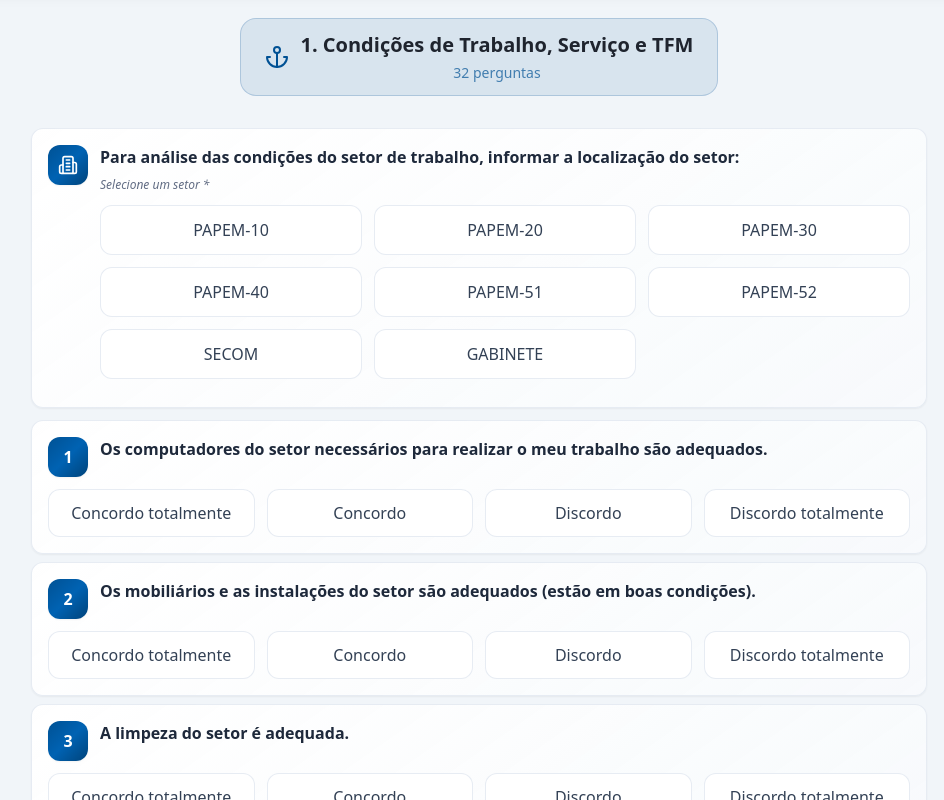
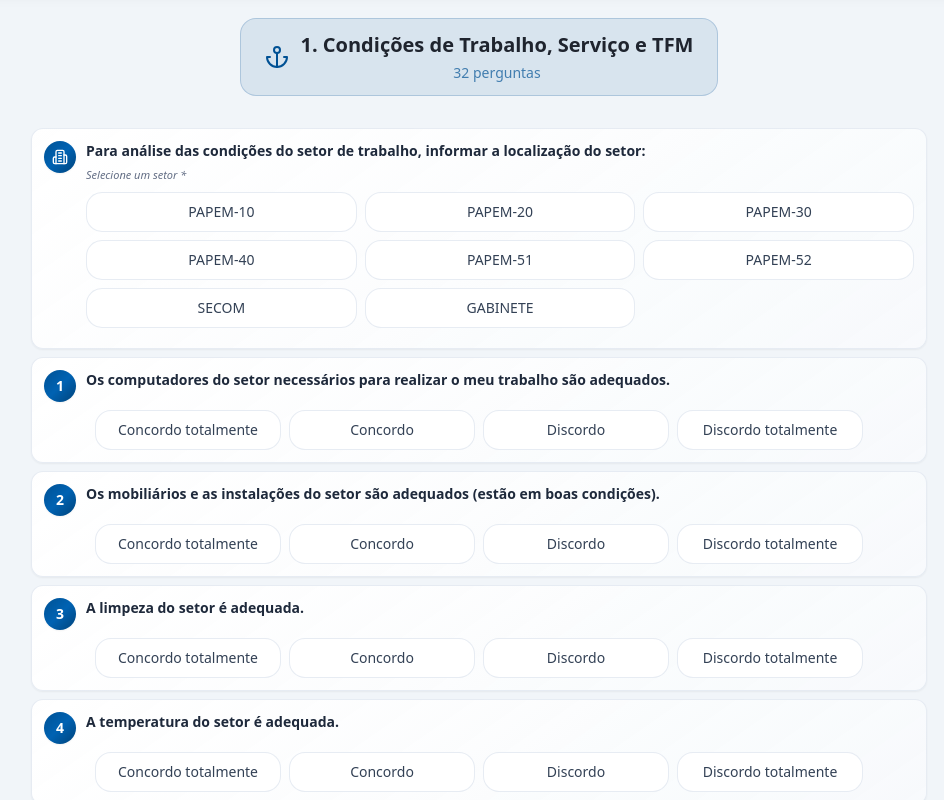
Before and after one commit to brunadevfull/papem-pulse2, a React (Vite) app: page / in a window 1280 px wide. Shown: the part 780-1580 px from the top of the page, without its empty margins (161-1105 px from the left). Built offline with nearby package versions, Linux system fonts and the light colour scheme.

Commit message:
Compact survey question layout

```diff
--- a/src/components/survey/Question.tsx
+++ b/src/components/survey/Question.tsx
@@ -16,33 +16,33 @@ export function Question({ question, name, value, onChange, options, required =
   return (
     <div
       id={`question-${name}`}
-      className={`question-card-enhanced p-4 mb-3 fade-in ${
+      className={`question-card-enhanced p-3 mb-2 fade-in ${
         hasError ? 'question-card-error border-destructive/40' : ''
       }`}
     >
       {hasError && (
-        <div className="mb-2 p-3 bg-destructive/10 border border-destructive/20 rounded-xl">
-          <p className="text-destructive text-sm font-medium flex items-center gap-2">
-            <Building2 className="w-4 h-4" />
+        <div className="mb-2 p-2 bg-destructive/10 border border-destructive/20 rounded-lg">
+          <p className="text-destructive text-xs font-medium flex items-center gap-1.5">
+            <Building2 className="w-3.5 h-3.5" />
             Esta pergunta é obrigatória
           </p>
         </div>
       )}
 
-      <div className="flex items-start gap-3 mb-3">
-        <div className={`w-10 h-10 rounded-xl flex items-center justify-center flex-shrink-0 shadow-sm transition-all duration-300 ${
+      <div className="flex items-start gap-2.5 mb-2">
+        <div className={`w-8 h-8 rounded-lg flex items-center justify-center flex-shrink-0 shadow-sm transition-all duration-300 ${
           hasError
             ? 'bg-destructive text-white'
             : 'bg-gradient-primary text-white'
         }`}>
           {questionNumber ? (
-            <span className="font-bold text-base">{questionNumber}</span>
+            <span className="font-bold text-sm">{questionNumber}</span>
           ) : (
-            <Building2 className="w-5 h-5" />
+            <Building2 className="w-4 h-4" />
           )}
         </div>
         <div className="flex-1">
-          <Label className={`text-sm md:text-base font-semibold leading-snug block ${
+          <Label className={`text-xs sm:text-sm font-semibold leading-snug block ${
             hasError ? 'text-destructive' : 'text-slate-800'
           }`}>
             {question}
@@ -51,7 +51,7 @@ export function Question({ question, name, value, onChange, options, required =
       </div>
 
       <div className="flex justify-center">
-        <div className="grid grid-cols-1 sm:grid-cols-2 lg:grid-cols-4 gap-3 w-full max-w-4xl">
+        <div className="grid grid-cols-1 sm:grid-cols-2 lg:grid-cols-4 gap-2 w-full max-w-3xl">
           {options.map((option, index) => {
             const isSelected = value === option.value;
 
@@ -70,16 +70,16 @@ export function Question({ question, name, value, onChange, options, required =
                 aria-pressed={isSelected}
                 aria-label={`${option.label} ${isSelected ? '(selecionado)' : ''}`}
                 className={`
-                  option-button-enhanced text-center min-h-[48px] flex items-center justify-center
+                  option-button-enhanced text-center min-h-[40px] flex items-center justify-center
                   ${isSelected ? 'option-button-selected-enhanced pulse-success' : 'option-button-unselected-enhanced'}
                 `}
                 style={{
                   animationDelay: `${index * 0.1}s`
                 }}
               >
-                <div className="flex items-center justify-center gap-2">
-                  {isSelected && <CheckCircle2 className="w-4 h-4 flex-shrink-0" />}
-                  <span className="font-medium leading-tight">{option.label}</span>
+                <div className="flex items-center justify-center gap-1.5">
+                  {isSelected && <CheckCircle2 className="w-3.5 h-3.5 flex-shrink-0" />}
+                  <span className="font-medium leading-tight text-xs sm:text-sm">{option.label}</span>
                 </div>
               </button>
             );
--- a/src/components/survey/SelectQuestion.tsx
+++ b/src/components/survey/SelectQuestion.tsx
@@ -27,34 +27,34 @@ export function SelectQuestion({
   return (
     <div
       id={`question-${name}`}
-      className={`question-card-enhanced p-4 mb-3 fade-in ${
+      className={`question-card-enhanced p-3 mb-2 fade-in ${
         hasError ? 'question-card-error border-destructive/40' : ''
       }`}
     >
       {hasError && (
-        <div className="mb-2 p-3 bg-destructive/10 border border-destructive/20 rounded-xl">
-          <p className="text-destructive text-sm font-medium flex items-center gap-2">
-            <Building2 className="w-4 h-4" />
+        <div className="mb-2 p-2 bg-destructive/10 border border-destructive/20 rounded-lg">
+          <p className="text-destructive text-xs font-medium flex items-center gap-1.5">
+            <Building2 className="w-3.5 h-3.5" />
             Esta pergunta é obrigatória
           </p>
         </div>
       )}
 
-      <div className="flex items-start gap-3 mb-3">
-        <div className={`w-10 h-10 rounded-xl flex items-center justify-center flex-shrink-0 shadow-sm transition-all duration-300 ${
+      <div className="flex items-start gap-2.5 mb-2">
+        <div className={`w-8 h-8 rounded-lg flex items-center justify-center flex-shrink-0 shadow-sm transition-all duration-300 ${
           hasError
             ? 'bg-destructive text-white'
             : 'bg-gradient-primary text-white'
         }`}>
           {questionNumber ? (
-            <span className="font-bold text-base">{questionNumber}</span>
+            <span className="font-bold text-sm">{questionNumber}</span>
           ) : (
-            <Building2 className="w-5 h-5" />
+            <Building2 className="w-4 h-4" />
           )}
         </div>
         <div className="flex-1">
           <Label
-            className={`text-sm md:text-base font-semibold leading-snug block mb-2 ${
+            className={`text-xs sm:text-sm font-semibold leading-snug block mb-1.5 ${
               hasError ? 'text-destructive' : 'text-slate-800'
             }`}
           >
@@ -62,14 +62,14 @@ export function SelectQuestion({
           </Label>
 
           {!value && (
-            <p className="text-xs text-muted-foreground mb-3 italic">
+            <p className="text-[11px] text-muted-foreground mb-2 italic">
               {placeholder}
               {required ? ' *' : ''}
             </p>
           )}
 
           <div className="flex justify-center">
-            <div className="grid grid-cols-1 sm:grid-cols-2 lg:grid-cols-3 gap-3 w-full">
+            <div className="grid grid-cols-1 sm:grid-cols-2 lg:grid-cols-3 gap-2 w-full">
               {options.map((option, index) => {
                 const isSelected = value === option.value;
 
@@ -87,16 +87,16 @@ export function SelectQuestion({
                     tabIndex={0}
                     aria-pressed={isSelected}
                     aria-label={`${option.label} ${isSelected ? '(selecionado)' : ''}`}
-                    className={`option-button-enhanced text-center min-h-[48px] flex items-center justify-center ${
+                    className={`option-button-enhanced text-center min-h-[40px] flex items-center justify-center ${
                       isSelected ? 'option-button-selected-enhanced pulse-success' : 'option-button-unselected-enhanced'
                     }`}
                     style={{
                       animationDelay: `${index * 0.1}s`
                     }}
                   >
-                    <div className="flex items-center justify-center gap-2">
-                      {isSelected && <CheckCircle2 className="w-4 h-4 flex-shrink-0" />}
-                      <span className="font-medium leading-tight text-sm sm:text-base">
+                    <div className="flex items-center justify-center gap-1.5">
+                      {isSelected && <CheckCircle2 className="w-3.5 h-3.5 flex-shrink-0" />}
+                      <span className="font-medium leading-tight text-xs sm:text-sm">
                         {option.label}
                       </span>
                     </div>
--- a/src/index.css
+++ b/src/index.css
@@ -234,16 +234,16 @@
   }
 
   .option-button-enhanced {
-    @apply relative rounded-xl border font-medium transition-all duration-200 px-4 py-3 text-sm sm:text-base;
+    @apply relative rounded-lg border font-medium transition-all duration-200 px-3 py-2 text-xs sm:text-sm;
     @apply hover:scale-[1.02] active:scale-[0.98];
     @apply focus:outline-none focus:ring-2 focus:ring-primary/30 focus:ring-offset-2;
     transform-origin: center;
   }
 
   .option-button-selected-enhanced {
-    @apply bg-gradient-to-r from-primary to-primary-hover text-white border-2 border-primary;
-    @apply shadow-md shadow-primary/20 hover:shadow-lg hover:shadow-primary/25;
-    @apply scale-[1.01];
+    @apply bg-gradient-to-r from-primary to-primary-hover text-white border border-primary;
+    @apply shadow-md shadow-primary/15 hover:shadow-lg hover:shadow-primary/20;
+    @apply scale-[1.005];
   }
 
   .option-button-unselected-enhanced {
```
